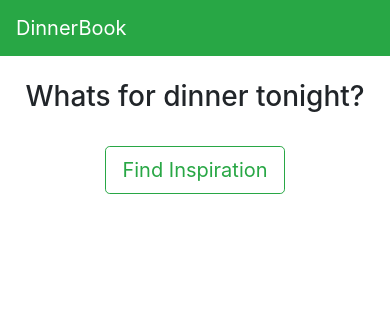
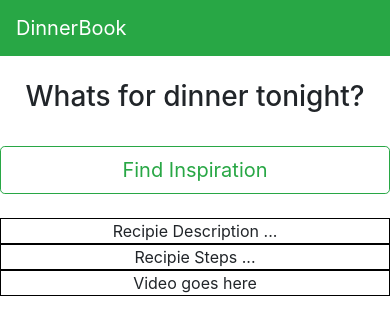
Before and after one commit to chingu-cheetah-dash-0320/01-random-meal-react, a React (Create React App) app: page / in a window 390 px wide. Shown: the top 334 px of the page. Built offline with nearby package versions, Linux system fonts and the light colour scheme.

Commit message:
Create responsive layout

```diff
--- a/src/App.css
+++ b/src/App.css
@@ -1,38 +1,41 @@
-.App {
-  text-align: center;
-}
-
-.App-logo {
-  height: 40vmin;
-  pointer-events: none;
-}
-
-@media (prefers-reduced-motion: no-preference) {
-  .App-logo {
-    animation: App-logo-spin infinite 20s linear;
+@media screen and (min-width: 640px) {
+  .flex-container {
+    display: flex;
   }
 }
 
-.App-header {
-  background-color: #282c34;
-  min-height: 100vh;
+section,
+aside,
+footer {
+  margin: 0;
+  padding: rem-calc(20);
+  border: 1px solid #000000;
+}
+
+.content {
+  flex: 1;
+  flex-basis: 100%;
   display: flex;
-  flex-direction: column;
   align-items: center;
   justify-content: center;
-  font-size: calc(10px + 2vmin);
-  color: white;
 }
 
-.App-link {
-  color: #61dafb;
+.sidebar {
+  flex: 0 1 600px;
+  border: 1px solid #000000;
+  display: flex;
+  align-items: center;
+  justify-content: center;
 }
 
-@keyframes App-logo-spin {
-  from {
-    transform: rotate(0deg);
-  }
-  to {
-    transform: rotate(360deg);
-  }
+.footer {
+  border: 1px solid #000000;
+  flex-basis: 100%;
+  display: flex;
+  align-items: center;
+  justify-content: center;
 }
+.wrapper {
+  margin: auto;
+  max-width: 1200px;
+}
--- a/src/components/MainComponent.js
+++ b/src/components/MainComponent.js
@@ -1,13 +1,25 @@
 import React from "react";
-import { Button } from 'reactstrap';
+import { Button } from "reactstrap";
+import {RecipieDetails} from "./RecipieDetails";
+
+var mainStyle = {
+    display: 'flex',
+    alignItems: 'center',
+    justifyContent: 'center',
+    flexDirection: 'column'
+}
 
 const Main = () => {
   return (
-    <div>
-      <br/>
-      <h3>Whats for dinner tonight?</h3>
-      <br/>
-      <Button outline color="success" size="lg">Find Inspiration</Button>{' '}
+    <div className="wrapper">
+      <br />
+      <h3 style={{textAlign: 'center'}}>Whats for dinner tonight?</h3>
+      <br />
+      <Button outline color="success" block size="lg" >
+        Find Inspiration
+      </Button>{" "}
+      <br />
+      <RecipieDetails/>
     </div>
   );
 };
--- /dev/null
+++ b/src/components/RecipieDetails.js
@@ -0,0 +1,16 @@
+import React from "react";
+
+export function RecipieDetails() {
+  return (
+    <div>
+      <div className="flex-container wrapper">
+        <aside className="sidebar">Recipie Description ...</aside>
+
+        <section className="content">Recipie Steps ...</section>
+      </div>
+      <div className="flex-container wrapper">
+        <footer className="footer">Video goes here</footer>
+      </div>
+    </div>
+  );
+}
```
